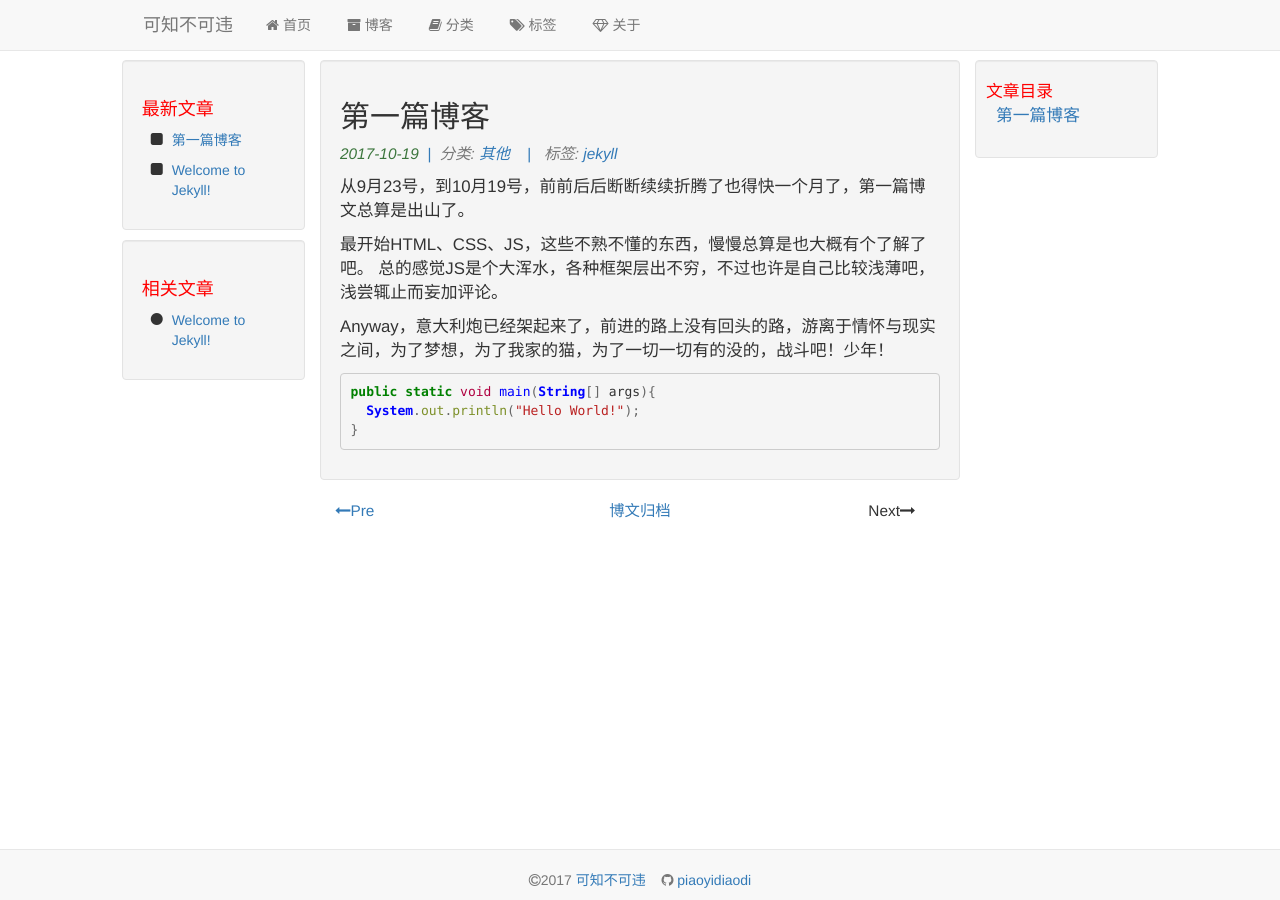
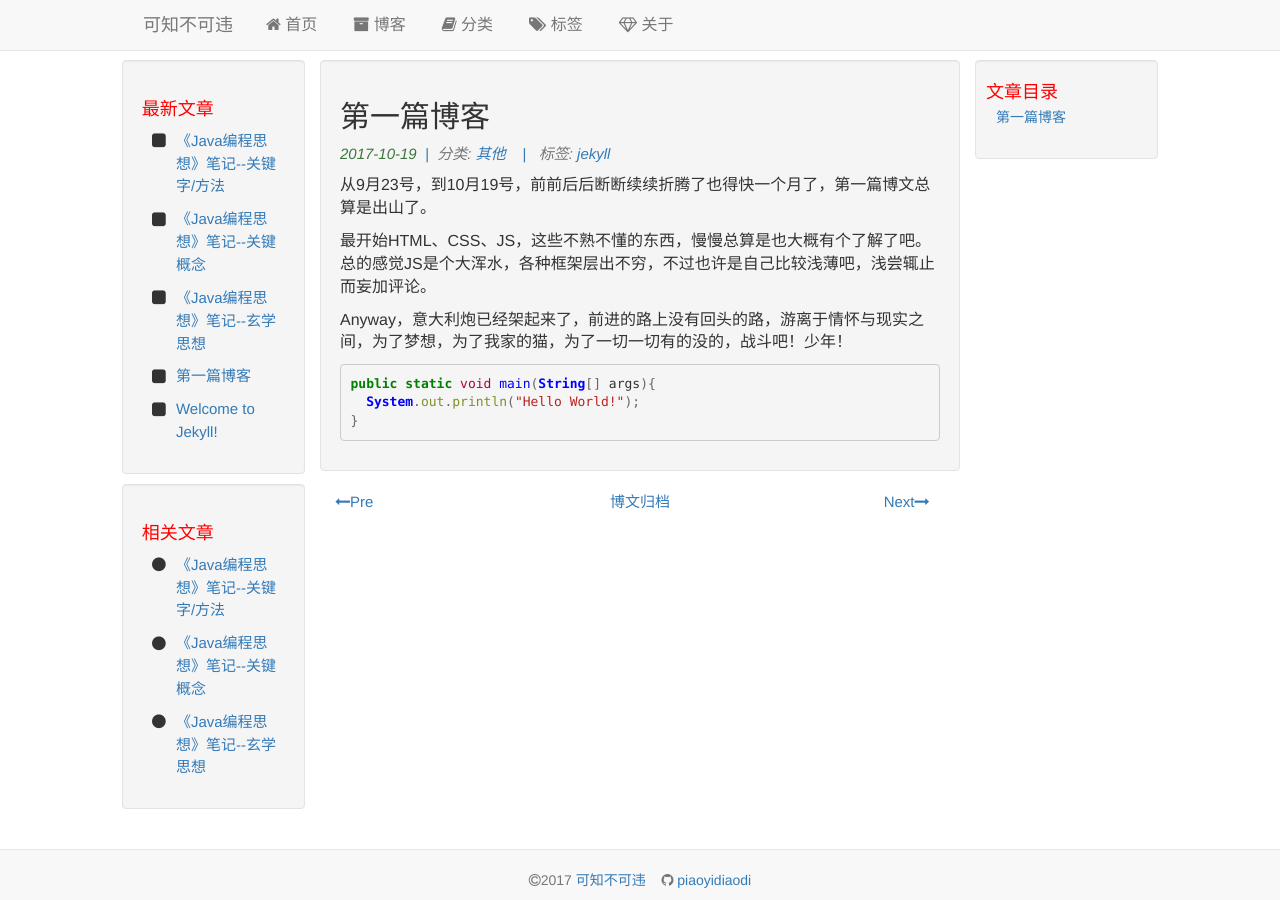
Before and after one commit to piaoyidaodi/piaoyidaodi.github.io, a Jekyll site: the page built from _posts/2017-10-19-hello-world.md, in a window 1280 px wide. Built offline with Jekyll 4.4.1, drawn with Linux system fonts in a browser that asks for light colours; some of the changed lines change nothing that is shown.

Commit message:
20171116
thinking in java chapter 1 to 6

```diff
--- /dev/null
+++ b/_posts/2017-10-29-thinking-in-java-note-metaphysical-mind.md
@@ -0,0 +1,20 @@
+---
+layout: post
+title: "《Java编程思想》笔记--玄学思想"
+categories: Thinking-In-Java-Note
+tag: Core-Java
+---
+> `Thinking In java`中一些玄学思想。
+
+1. 人们所能够解决的问题的复杂性直接取决于**抽象的类型和质量**。
+2. 对象就是：**服务的提供者，具有高内聚性**。
+3. 对象使得你可以通过概念将**数据和功能**封装到一起，因此可以对问题空间的观念给出恰当的表示，而不用受制于必须使用底层语言。
+4. 一个基类包含其所有导出类所**共享的特性和行为**。
+5. 数据存放区：
+- 栈：对象引用（指针、句柄）、基本数据类型(`boolean,char,byte,short,int,long,float,double`)，等
+- 堆：对象，等
+- 非RAM存储：流对象、持久化对象，等
+6. 创建一个对象数组时，实际创建了一个引用数组，并且每个引用都会被自动初始化为一个特定值`null`；存放基本类型的数组，编译器会将这类数组所占内存全部**置零**。
+7. 构造器是一种特殊类型的方法，因为它没有返回值，且与返回值为`void`方法明显不同。在`Java`中，初始化与创建绑定在一起，两者不能分离。
+8. `static`方法大量出现在代码中，就该重新考虑自己的设计了。
+9. 无法阻止自动初始化的进行，它将在构造器被调用之前发生。
--- /dev/null
+++ b/_posts/2017-11-02-thinking-in-java-note-key-concepts.md
@@ -0,0 +1,45 @@
+---
+layout: post
+title: "《Java编程思想》笔记--关键概念"
+categories: Thinking-In-Java-Note
+tag: Core-Java
+---
+> `java`中一些重要的概念，如我菜，可能混淆。
+
+### 1.方法重载
+
+1. 生活中，相同的词可以表达多种不同的含义——他们被**重载**了。**方法重载**解决了相同方法名相同概念的方法的命名问题。
+- 构造器是一种特殊类型的方法，因为它没有返回值，且与返回值为`void`方法明显不同。
+- 为了让方法名相同而形式参数不同的构造器同时存在，因此必须用到**方法重载**。
+2. 区分重载的规则：每个重载的方法都必须有一个**独一无二的参数类型列表**。
+3. 基本类型作为参数重载：传入数据类型小于方法中声明的形参类型，实际数据类型会提升，`char`直接提升为`int`。
+
+### 2.清理：终结处理和垃圾回收
+
+1. `finalize()`并非`C++`中的析构函数。在`Java`中：对象可能不被垃圾回收；垃圾回收并不等于“析构”；垃圾回收只与内存有关。
+2. `finalize()`主要使用在**本地方法**情况。
+
+### 3.初始化
+
+#### 3.1 成员初始化
+
+`Java`尽力保证：所有的变量在使用前都能得到恰当的初始化。对于方法的局部变量，以编译错误的形式来贯彻。
+
+#### 3.2 构造器初始化
+
+1. **无法阻止自动初始化的进行**，它将在构造器被调用之前发生。
+2. 在类的内部，**变量定义的先后顺序**决定了初始化顺序。即使变量定义散布于方法定义之间，它们仍旧会在**任何方法（包括构造器）被调用之前得到初始化**。
+3. 无论创建多少个对象，静态数据都只占用**一份存储区域**。`static`关键字不能应用于局部变量，因此只能作用于域。如果一个域是静态的基本类型域，且没有对它进行初始化，那么它就会获得基本类型的标准初值；如果是一个对象引用，默认初始化值为`null`。
+4. 对象创建过程（假设有一个Dog类）：
+- 首次创建类型为Dog的对象时（构造器可以看做静态方法），或者Dog类的静态方法/静态域首次被访问时，`Java`解释器必须查找类路径，以定位`Dog.class`文件。
+- 然后载入`Dog.class`，有关静态初始化的所有动作都会执行。**静态初始化只在Class对象首次加载时进行一次**。
+- 当用`new Dog()`创建对象时，首先将在堆上为`Dog`对象分配足够的存储空间。
+- **存储空间会被清零**，此时`Dog`对象内所有的**基本类型设为默认值，引用则被设置成了`null`**。
+- **执行所有出现于字段定义处的初始化动作**。
+- 执行构造器。
+
+#### 3.3 数组初始化
+
+1. 数组只是相同类型的、用一个标识符名称封装到一起的一个对象序列或基本类型数据序列。
+2. 编译器不允许指定数组的大小；对于数组，初始化动作可以在代码的任何地方，但是对于**初始化表达式出现在创建数组的地方**，存储空间的分配等价于使用`new`，即编译器负责。
+3. 基本类型数组可以使用`new`（不能使用`new`创建单个基本类型数组）；如果创建了一个非基本类型的数组，就创建了一个引用数组。
--- /dev/null
+++ b/_posts/2017-11-02-thinking-in-java-note-keywords.md
@@ -0,0 +1,41 @@
+---
+layout: post
+title: "《Java编程思想》笔记--关键字/方法"
+categories: Thinking-In-Java-Note
+tag: Core-Java
+---
+> `java`中一些重要的关键字，如我菜，可能混淆。
+
+### 1.`this`关键字
+
+`this`关键字只能在**方法内部**使用，表示对“调用方法的那个对象”的引用。
+
+如果在方法内部调用同一个类的另一个方法，就不用使用`this`。当前方法中的`this`会自动应用于同一个类中的其他方法。
+
+在构造器中，如果对`this`添加了参数列表，将产生**符合此参数列表的某个构造器的**明确调用。
+
+使用`this`只能调用有且只有一个构造器，且必须置于最起始处。
+
+### 2.`static`关键字
+
+通常来说，创建类就是在描述这个类的对象的外观和行为，只有通过`new`才能创建对象，数据存储空间才能分配，其方法才能供外界调用。
+
+两种情况以上方法无法解决：
+
+- 只想为某特定域分配单一存储空间，而不去考虑创建对象，甚至不创建对象；
+- 希望某个方法不与包含它的类的任何对象关联在一起。
+
+当`static`作用于字段会改变数据创建的方式：`static`字段对于每个类来说都只有一份存储空间，而`非static`每个对象有一个存储空间。
+
+---
+
+`static`方法就是没有`this`的方法。
+
+- 在`static`方法内部不能调用非静态方法，反之则可以。
+- 无任何对象的前提下，仅通过类本身调用`static`方法。**（主要用法）**
+- `Java`禁用全局方法，可以在类中置入`static`方法就可以**访问其他`static`方法和`static`域**。
+
+### 3.`finalize()`方法
+
+1. `finalize()`并非`C++`中的析构函数。在`Java`中：对象可能不被垃圾回收；垃圾回收并不等于“析构”；垃圾回收只与内存有关。
+2. `finalize()`主要使用在**本地方法**情况。
--- a/assets/css/theme.css
+++ b/assets/css/theme.css
@@ -8,20 +8,16 @@ h1,h2,h3,h4,h5,h6{
     display: block;
 }
 
-.article-content p,ol{
-    font-size: 1.2em;
+.article-content p,ol,ul{
+    font-size: 16px;
 }
 
-.article-content ol ul{
-    font-size: 0.9em;
-}
-
-.article-content ul{
-    font-size: 1em;
+.article-content ol ul li{
+    font-size: 15px;
 }
 
 .article-info {
-    font-size: 1.1em;
+    font-size: 15px;
     margin: 10px 0px;
     /* padding-left: 5%; */
     font-style: italic;
@@ -36,7 +32,7 @@ h1,h2,h3,h4,h5,h6{
 }
 
 .blog-list-summary .content p{
-    font-size: 1em;
+    font-size: 16px;
 }
 
 .blog-list-summary h5{
@@ -63,12 +59,16 @@ h1,h2,h3,h4,h5,h6{
 
 .my-pagination {
     display: block;
-    font-size:1.1em;
+    font-size:15px;
 }
 
 .well-sidebar{
     overflow: hidden;
     margin-bottom: 10px;
+}
+
+.well-sidebar a{
+    font-size: 15px;
 }
 
 .well-sidebar h1{
@@ -85,7 +85,7 @@ h1,h2,h3,h4,h5,h6{
 }
 
 .well-info p{
-    font-size: 1.1em;
+    font-size: 18px;
     font-weight: bold;
 }
 
@@ -101,9 +101,19 @@ h1,h2,h3,h4,h5,h6{
 .post-menu {
     padding-left: 10px;
     padding-right: 2px;
-    font-size: 1.2em;
+    font-size: 18px;
     color: red;
     overflow: hidden;
+}
+
+.post-menu a{
+    font-size: 14px;
+}
+
+hr{
+    margin-top: 5px;
+    margin-bottom: 5px;
+    border-top-color: lightblue;
 }
 
 #post-menu ul li{
```
